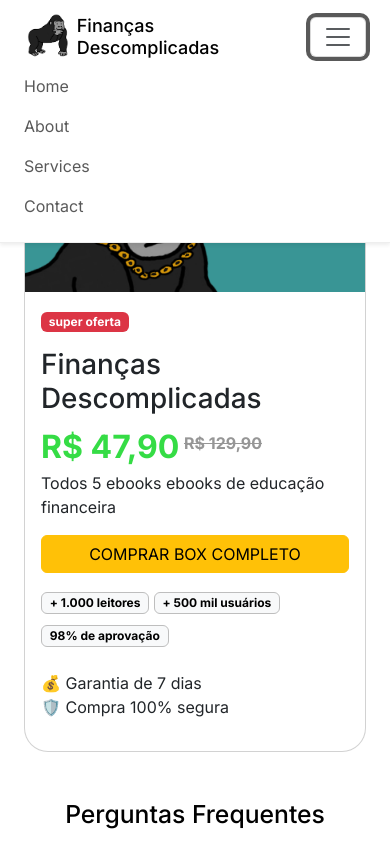
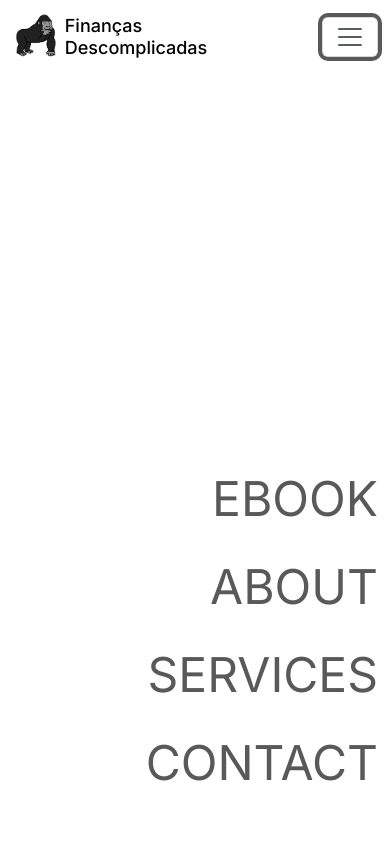
Before and after one commit to briansandes/lm-site, a plain HTML site: page index.html in a window 390 px wide. Both pictures are taken after a click on the button "Toggle navigation". Shown: the top 843 px of the page. Drawn offline with nearby package versions, Linux system fonts and the light colour scheme.

Commit message:
hero section fix

```diff
--- a/assets/css/styles.css
+++ b/assets/css/styles.css
@@ -115,15 +115,24 @@
             display: none;
         }
 
+        #mainNavbar {
+            position: relative;
+            height: calc(100vh - 75px) !important;
 
-        .container,
-        .container-fluid,
-        .container-lg,
-        .container-md,
-        .container-sm,
-        .container-xl,
-        .container-xxl {
-            padding-inline: 24px;
+            .navbar-nav {
+                position: absolute;
+                bottom: 20px;
+                right: 0;
+
+                li {
+                    text-align: right;
+
+                    a {
+                        font-size: 48px;
+                        text-transform: uppercase;
+                    }
+                }
+            }
         }
 
         .hero {
--- a/index.html
+++ b/index.html
@@ -51,7 +51,7 @@
           <ul class="navbar-nav ms-auto mb-2 mb-lg-0">
 
             <li class="nav-item">
-              <a class="nav-link" href="#section1">Home</a>
+              <a class="nav-link" href="#section1">Ebook</a>
             </li>
 
             <li class="nav-item">
@@ -105,7 +105,7 @@
                         <del aria-label="Preço original">R$ 129,90</del>
                       </div>
                       <p>
-                        Todos 5 ebooks ebooks de educação financeira
+                        Todos 5 ebooks de educação financeira
                       </p>
                       <div class="cta-holder">
                         <a href="#" class="btn btn-warning cta">
```
